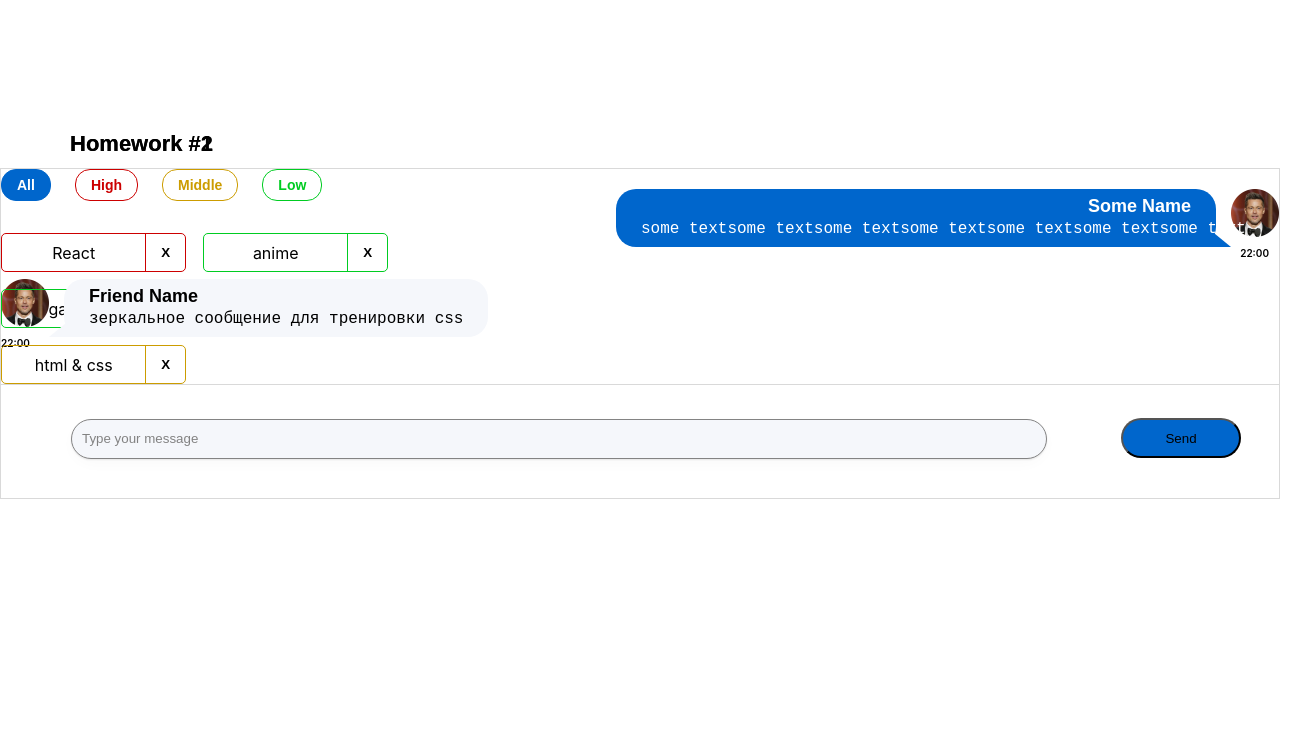
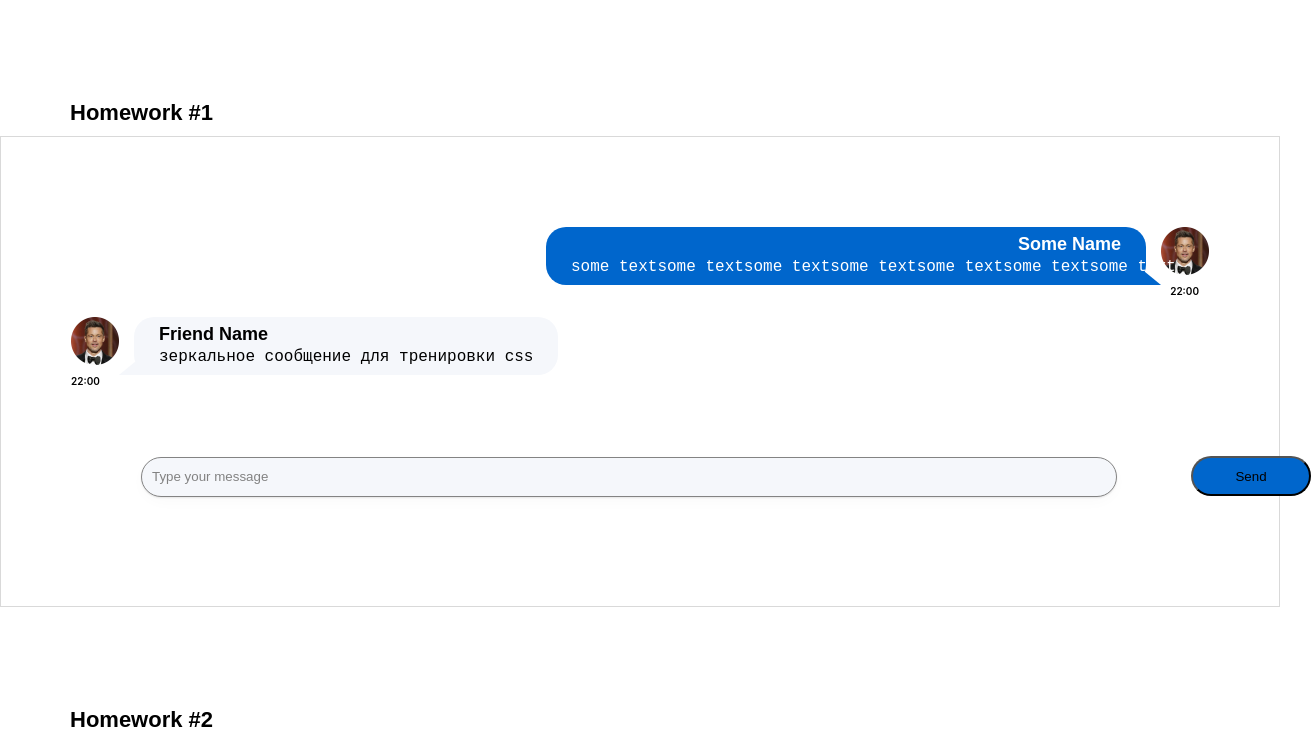
Before and after one commit to AdammmVV/Homework, a React (Create React App) app: page / in a window 1280 px wide. Shown: the top 742 px of the page, 1311 px wide, since content can reach past the window. Built offline with nearby package versions, Linux system fonts and the light colour scheme.

Commit message:
Homework 02 css

```diff
--- a/src/s1-main/App.module.css
+++ b/src/s1-main/App.module.css
@@ -1,21 +1,25 @@
 .App {
     --header_height: 60px;
+    display: flex;
+    flex-direction: column;
+}
+
+#hw1 {
+}
+
+#hw2 {
+
 }
 
 .hw {
-    position: absolute;
+    padding: 70px;
     width: 100%;
-    top: 168px;
     border: 1px solid #D9D9D9;
 }
 
 .hwTitle {
-    display: grid;
-    grid-template-areas: 'f m';
-    position: absolute;
+    margin: 100px 0 10px 70px;
     width: 165px;
-    left: 70px;
-    top: 131px;
     font-family: 'Montserrat', sans-serif;
     font-size: 22px;
     line-height: 26px;
```
